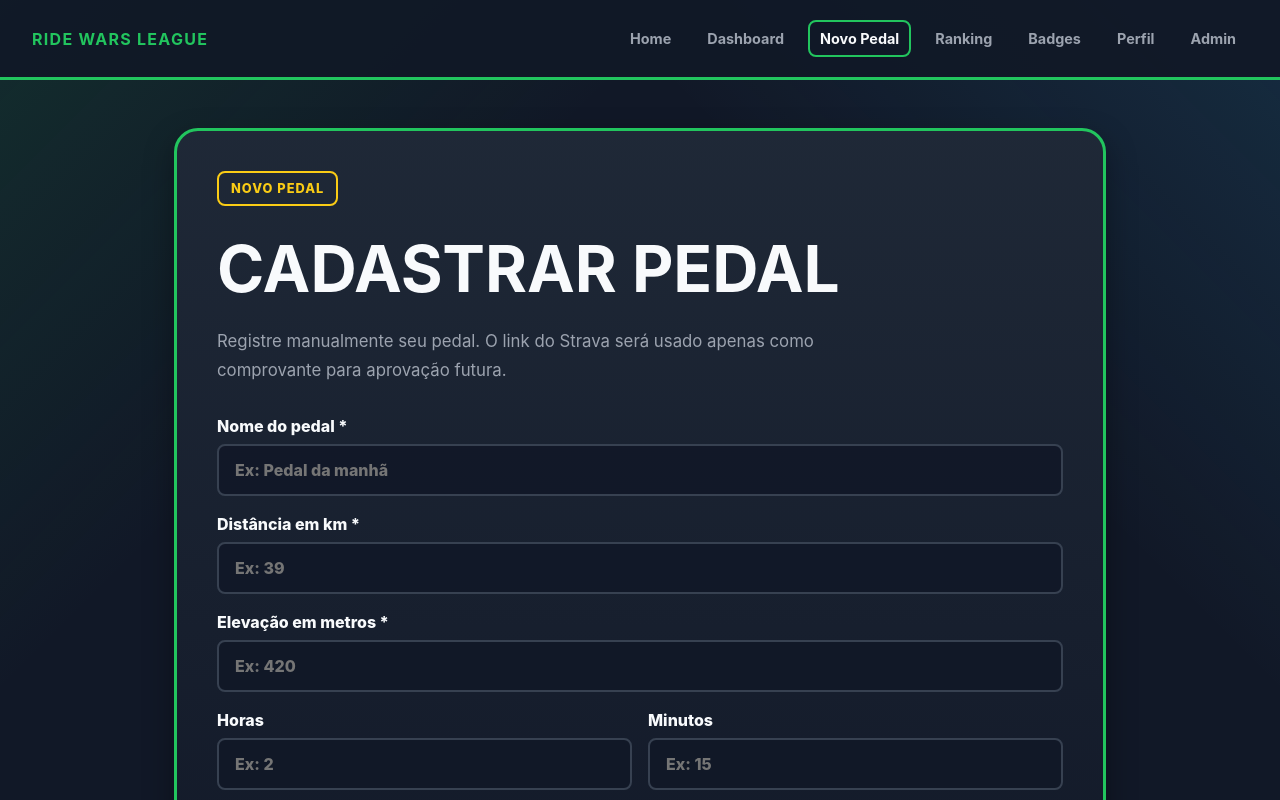
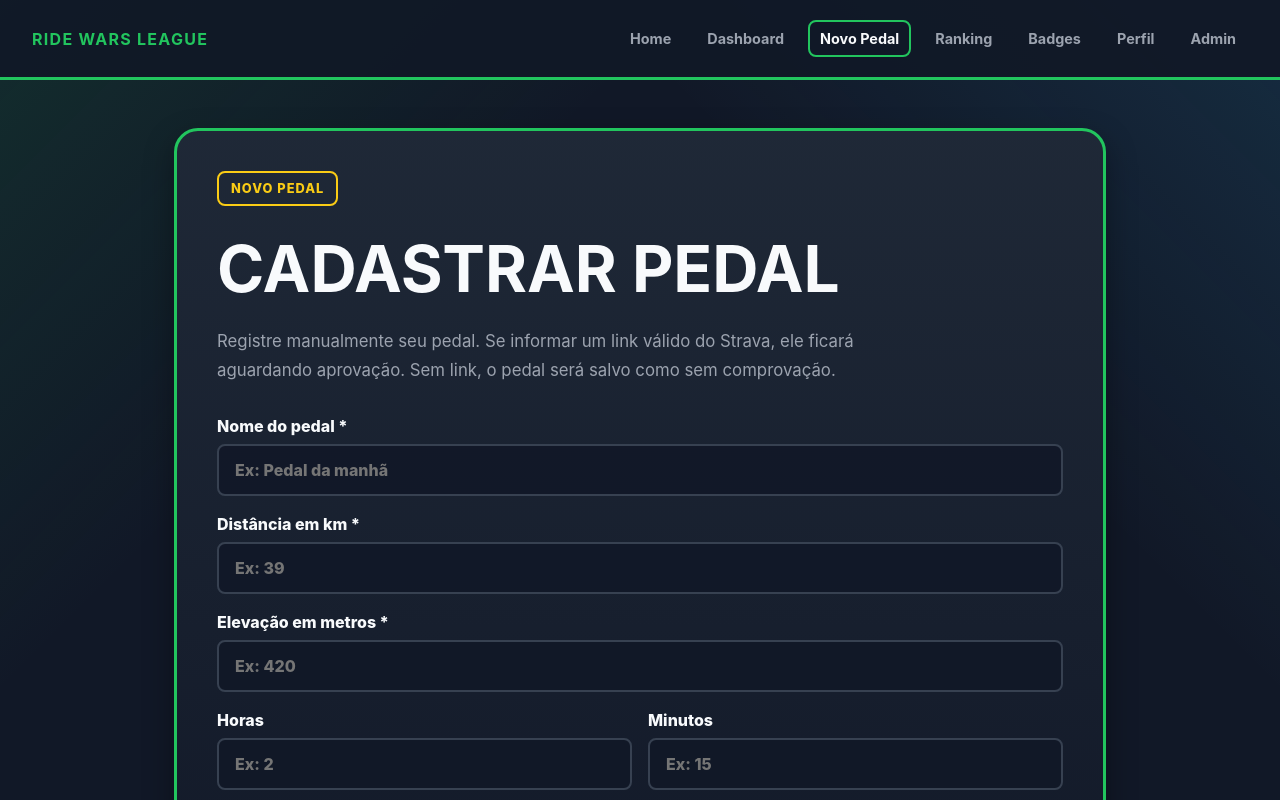
Before and after one commit to Josiane-Goncalves/ride-wars-league-v2, a React (Vite) app: page /new-ride in a window 1280 px wide. Shown: the top 800 px of the page. Built offline with nearby package versions, Linux system fonts and the light colour scheme.

Commit message:
refactor: add friendly ride status labels

```diff
--- a/src/pages/NewRide/NewRidePage.tsx
+++ b/src/pages/NewRide/NewRidePage.tsx
@@ -2,6 +2,10 @@ import { useState, type SubmitEvent } from 'react';
 import type { Ride } from '../../types/ride';
 import { mockCyclists } from '../../data/mockCyclists';
 import { isValidStravaActivityUrl } from '../../utils/validateStravaUrl';
+import {
+  getRideStatusClassName,
+  getRideStatusLabel,
+} from '../../utils/rideStatus';
 
 export function NewRidePage() {
   const currentCyclist = mockCyclists[0];
@@ -79,8 +83,9 @@ export function NewRidePage() {
       <h1>Cadastrar Pedal</h1>
 
       <p>
-        Registre manualmente seu pedal. O link do Strava será usado apenas como
-        comprovante para aprovação futura.
+        Registre manualmente seu pedal. Se informar um link válido do Strava, ele
+        ficará aguardando aprovação. Sem link, o pedal será salvo como sem
+        comprovação.
       </p>
 
       <form className="ride-form" onSubmit={handleSubmit}>
@@ -170,8 +175,8 @@ export function NewRidePage() {
                 </span>
               </div>
 
-              <span className={`ride-status ride-status-${ride.status}`}>
-                {ride.status}
+              <span className={getRideStatusClassName(ride.status)}>
+                {getRideStatusLabel(ride.status)}
               </span>
             </article>
           ))}
--- /dev/null
+++ b/src/utils/rideStatus.ts
@@ -0,0 +1,16 @@
+import type { RideStatus } from '../types/ride';
+
+export function getRideStatusLabel(status: RideStatus) {
+  const statusLabels: Record<RideStatus, string> = {
+    unverified: 'Sem comprovação',
+    pending: 'Aguardando aprovação',
+    verified: 'Aprovado',
+    rejected: 'Rejeitado',
+  };
+
+  return statusLabels[status];
+}
+
+export function getRideStatusClassName(status: RideStatus) {
+  return `ride-status ride-status-${status}`;
+}
```
